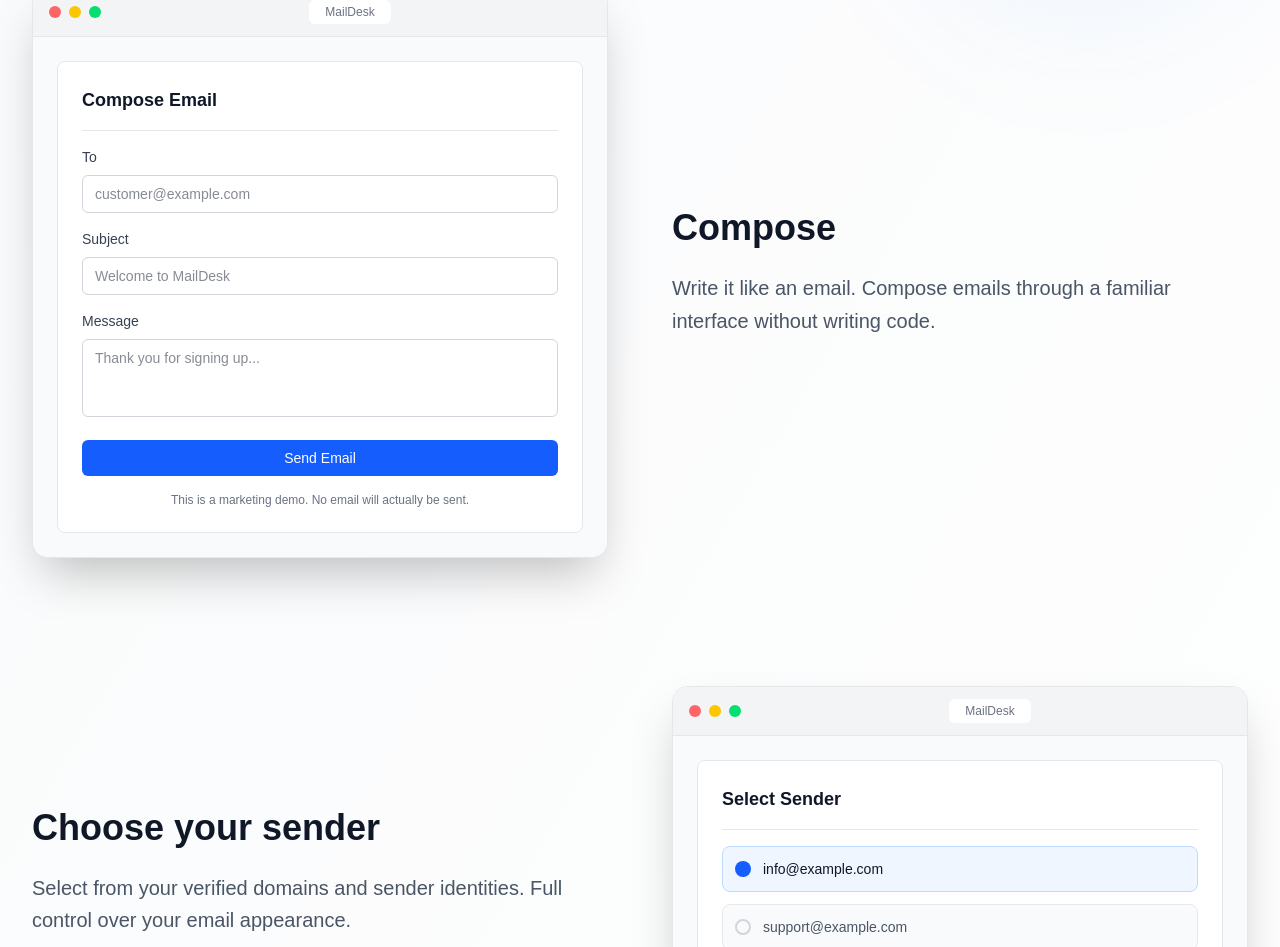
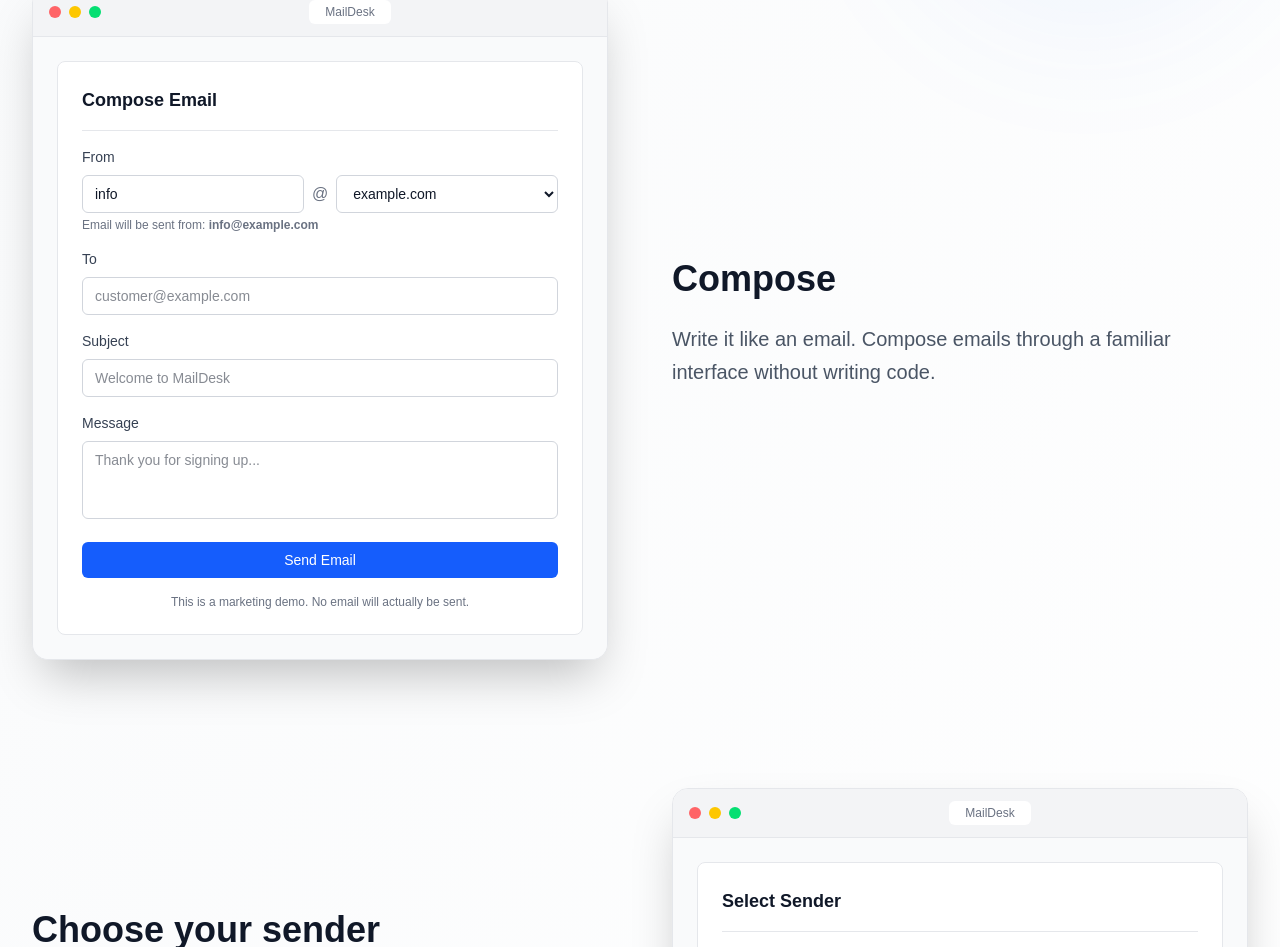
Before and after one commit to Danny7d/MailDesk, a Next.js app: page / in a window 1280 px wide. Shown: the part 2917-3864 px from the top of the page. Built offline with nearby package versions, Linux system fonts and the light colour scheme.

Commit message:
Add From field to interactive demo with sender prefix and domain selection

```diff
--- a/src/components/landing/ProductShowcase.tsx
+++ b/src/components/landing/ProductShowcase.tsx
@@ -8,9 +8,13 @@
   const [subject, setSubject] = useState('');
   const [message, setMessage] = useState('');
   const [status, setStatus] = useState<'idle' | 'sending' | 'success'>('idle');
+  const [senderPrefix, setSenderPrefix] = useState('info');
+  const [selectedDomain, setSelectedDomain] = useState('example.com');
+
+  const sender = `${senderPrefix}@${selectedDomain}`;
 
   const handleSend = () => {
-    if (!to || !subject || !message) return;
+    if (!sender || !to || !subject || !message) return;
     setStatus('sending');
 
     // Simulate sending delay
@@ -100,6 +104,34 @@
                     <div className="bg-white rounded-lg border border-gray-200 p-6 space-y-4">
                       <div className="border-b border-gray-200 pb-4">
                         <h3 className="text-lg font-semibold text-gray-900">Compose Email</h3>
+                      </div>
+                      <div>
+                        <label className="block text-sm font-medium text-gray-700 mb-2">From</label>
+                        <div className="flex gap-2">
+                          <input
+                            type="text"
+                            value={senderPrefix}
+                            onChange={(e) => setSenderPrefix(e.target.value)}
+                            placeholder="info"
+                            disabled={status !== 'idle'}
+                            className="flex-1 px-3 py-2 border border-gray-300 rounded-md bg-white text-gray-900 text-sm focus:outline-none focus:ring-2 focus:ring-blue-500 focus:border-blue-500"
+                          />
+                          <span className="flex items-center text-gray-500">@</span>
+                          <select
+                            value={selectedDomain}
+                            onChange={(e) => setSelectedDomain(e.target.value)}
+                            disabled={status !== 'idle'}
+                            className="flex-1 px-3 py-2 border border-gray-300 rounded-md bg-white text-gray-900 text-sm focus:outline-none focus:ring-2 focus:ring-blue-500 focus:border-blue-500"
+                          >
+                            <option value="example.com">example.com</option>
+                            <option value="yourdomain.com">yourdomain.com</option>
+                          </select>
+                        </div>
+                        {sender && (
+                          <p className="text-xs text-gray-500 mt-1">
+                            Email will be sent from: <strong>{sender}</strong>
+                          </p>
+                        )}
                       </div>
                       <div>
                         <label className="block text-sm font-medium text-gray-700 mb-2">To</label>
```
